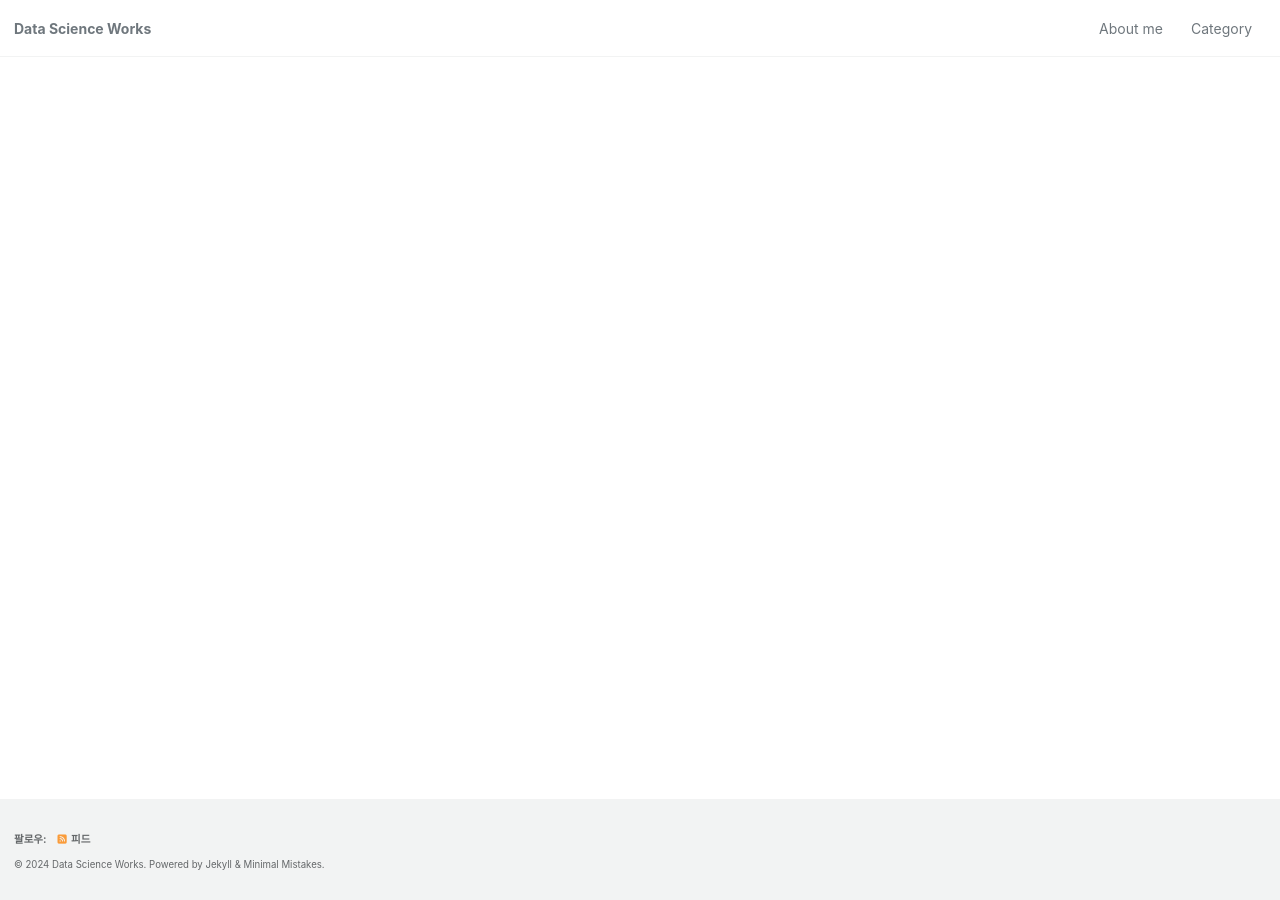
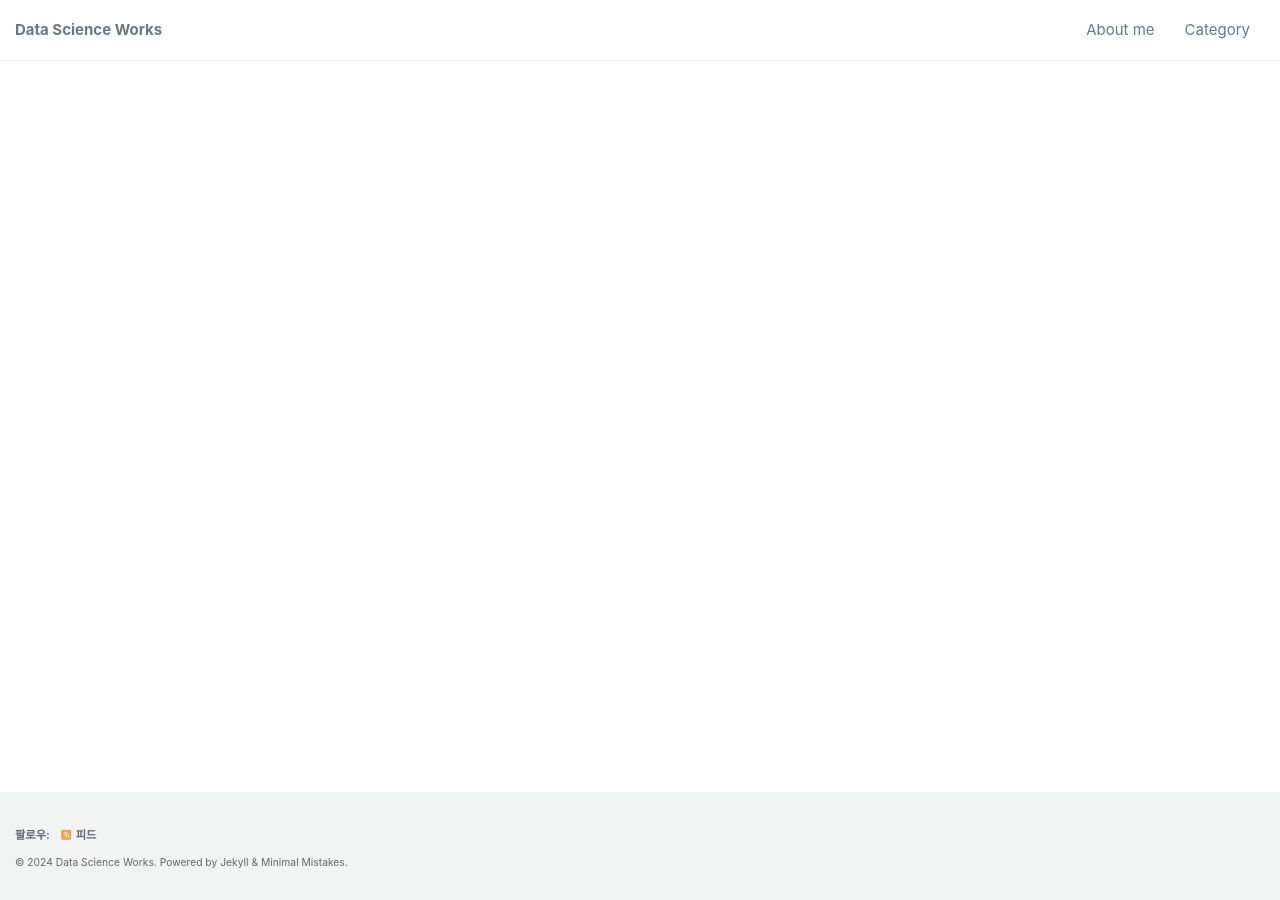
Before and after one commit to uoahvu/uoahvu.github.io, a Jekyll site: the page built from _pages/about.md, in a window 1280 px wide. Built offline with Jekyll 4.4.1, drawn with Linux system fonts in a browser that asks for light colours; cached includes are drawn as plain includes; our own code applies the rules of GitHub Pages for plain Markdown files.

Commit message:
⚡️ font size

```diff
--- a/_sass/minimal-mistakes/_reset.scss
+++ b/_sass/minimal-mistakes/_reset.scss
@@ -10,18 +10,18 @@ html {
   /* apply a natural box layout model to all elements */
   box-sizing: border-box;
   background-color: $background-color;
-  font-size: 10px;
+  font-size: 11px;
 
   @include breakpoint($medium) {
-    font-size: 10px;
+    font-size: 11px;
   }
 
   @include breakpoint($large) {
-    font-size: 12px;
+    font-size: 13px;
   }
 
   @include breakpoint($x-large) {
-    font-size: 14px;
+    font-size: 15px;
   }
 
   -webkit-text-size-adjust: 100%;
```
